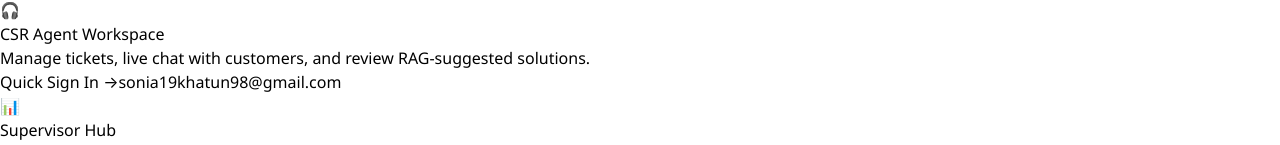
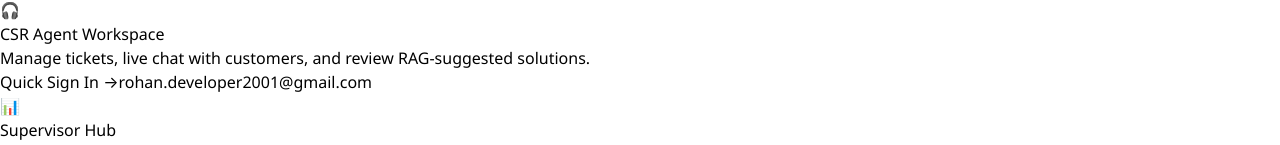
Before and after one commit to Aiinhome-Aivista/Agent8_FE, a React (Vite) app: page / in a window 1280 px wide. Shown: the part 794-939 px from the top of the page. Built offline with nearby package versions, Linux system fonts and the light colour scheme; no server answers.

Commit message:
implement login page and shared UI components for the frontend agent portal

```diff
--- a/src/components/SharedComponents.jsx
+++ b/src/components/SharedComponents.jsx
@@ -92,7 +92,7 @@ export const NAV = {
     { id: "compliance-audit-logs", label: "Audit Logs", icon: ClipboardList },
     { id: "compliance-guardrail-alerts", label: "Guardrail Alerts", icon: Siren },
     { id: "compliance-sensitive-actions", label: "Sensitive Actions", icon: Eye },
-    { id: "compliance-export-reports", label: "Export Reports", icon: Download },
+    // { id: "compliance-export-reports", label: "Export Reports", icon: Download },
   ],
 };
 
--- a/src/pages/CompliancePages.jsx
+++ b/src/pages/CompliancePages.jsx
@@ -3,7 +3,7 @@ import { useState, useEffect, useRef, useCallback, createContext, useContext } f
 import axios from "axios";
 import { Link, useNavigate } from "react-router-dom";
 
-import { api, useToast, AuthCtx, useAuth, fmt, fmtDate, timeAgo } from "../components/SharedContext";
+import { api, useToast, AuthCtx, useAuth, fmt, fmtDate, timeAgo, parseDate } from "../components/SharedContext";
 import { Badge, KpiCard, Spinner, PageLoader, EmptyState, Toast, Sidebar, Topbar, NotifPanel } from "../components/SharedComponents";
 
 // ─── COMPLIANCE: DASHBOARD ────────────────────────────────────────────────────
@@ -18,7 +18,7 @@ export function ComplianceDashboard() {
         <KpiCard label="Total Audit Logs" value={fmt(data.total_audit_logs)} />
         <KpiCard label="Guardrail Violations" value={data.guardrail_violations_30d} color="text-amber-600" sub="Last 30 days" />
         <KpiCard label="Sensitive Actions" value={data.sensitive_actions_30d} sub="Last 30 days" />
-        <KpiCard label="Compliance Score" value={`${data.compliance_score}%`} color="text-green-600" />
+        {/* <KpiCard label="Compliance Score" value={`${data.compliance_score}%`} color="text-green-600" /> */}
       </div>
 
       <div className="bg-white rounded-xl border border-gray-200 p-5">
@@ -85,7 +85,7 @@ export function AuditLogsPage() {
                   <td className="px-4 py-3">{l.user_name || "System"}</td>
                   <td className="px-4 py-3"><span className="font-mono text-xs bg-gray-100 px-2 py-0.5 rounded">{l.action}</span></td>
                   <td className="px-4 py-3 max-w-[200px]"><div className="truncate text-gray-600">{l.details}</div></td>
-                  <td className="px-4 py-3 text-gray-400 text-xs whitespace-nowrap">{new Date(l.created_at).toLocaleString("en-IN")}</td>
+                  <td className="px-4 py-3 text-gray-400 text-xs whitespace-nowrap">{parseDate(l.created_at).toLocaleString("en-IN")}</td>
                   <td className="px-4 py-3"><Badge color={sevColor[l.severity] || "slate"}>{l.severity}</Badge></td>
                 </tr>
               ))}
@@ -137,7 +137,7 @@ export function SensitiveActionsPage() {
               <td className="px-4 py-3">{a.user_name || "System"}</td>
               <td className="px-4 py-3"><span className="font-mono text-xs bg-gray-100 px-2 py-0.5 rounded">{a.action}</span></td>
               <td className="px-4 py-3 max-w-[200px]"><div className="truncate">{a.details}</div></td>
-              <td className="px-4 py-3 text-xs text-gray-400 whitespace-nowrap">{new Date(a.created_at).toLocaleString("en-IN")}</td>
+              <td className="px-4 py-3 text-xs text-gray-400 whitespace-nowrap">{parseDate(a.created_at).toLocaleString("en-IN")}</td>
               <td className="px-4 py-3"><Badge color={a.severity === "high" ? "red" : "amber"}>{a.severity}</Badge></td>
             </tr>
           ))}</tbody>
--- a/src/pages/CustomerPages.jsx
+++ b/src/pages/CustomerPages.jsx
@@ -1056,7 +1056,7 @@ export function EscalationPage() {
         <div className="flex-1 overflow-y-auto">
           {tickets.length === 0 ? <EmptyState icon={Ticket} title="No tickets yet" /> : (
             <div className="divide-y divide-gray-100">
-            {tickets.map(t => (
+            {[...tickets].sort((a, b) => new Date(b.created_at) - new Date(a.created_at)).map(t => (
               <div key={t.id} className="p-4">
                 <div className="flex justify-between items-start mb-1">
                   <span className="font-mono text-xs text-gray-400">{t.ticket_id}</span>
--- a/src/pages/LandingPage.jsx
+++ b/src/pages/LandingPage.jsx
@@ -41,7 +41,7 @@ export function LandingPage({ onNavigateToLogin }) {
     },
     {
       label: "CSR Agent Workspace",
-      email: "sonia19khatun98@gmail.com",
+      email: "rohan.developer2001@gmail.com",
       icon: "🎧",
       desc: "Manage tickets, live chat with customers, and review RAG-suggested solutions.",
       color: "from-purple-600/20 to-pink-600/20 hover:border-purple-500/50",
--- a/src/pages/LoginPage.jsx
+++ b/src/pages/LoginPage.jsx
@@ -48,7 +48,7 @@ export function LoginPage({ onLogin, initialEmail, onBackToLanding }) {
 
   const roles = [
     { label: "Customer", email: "soniakhatun9786@gmail.com", icon: "👤" },
-    { label: "CSR Agent", email: "sonia19khatun98@gmail.com", icon: "🎧" },
+    { label: "CSR Agent", email: "rohan.developer2001@gmail.com", icon: "🎧" },
     { label: "Supervisor", email: "soniaagent234@gmail.com", icon: "📊" },
     { label: "Compliance", email: "compliance@test.com", icon: "🔒" },
   ];
```
